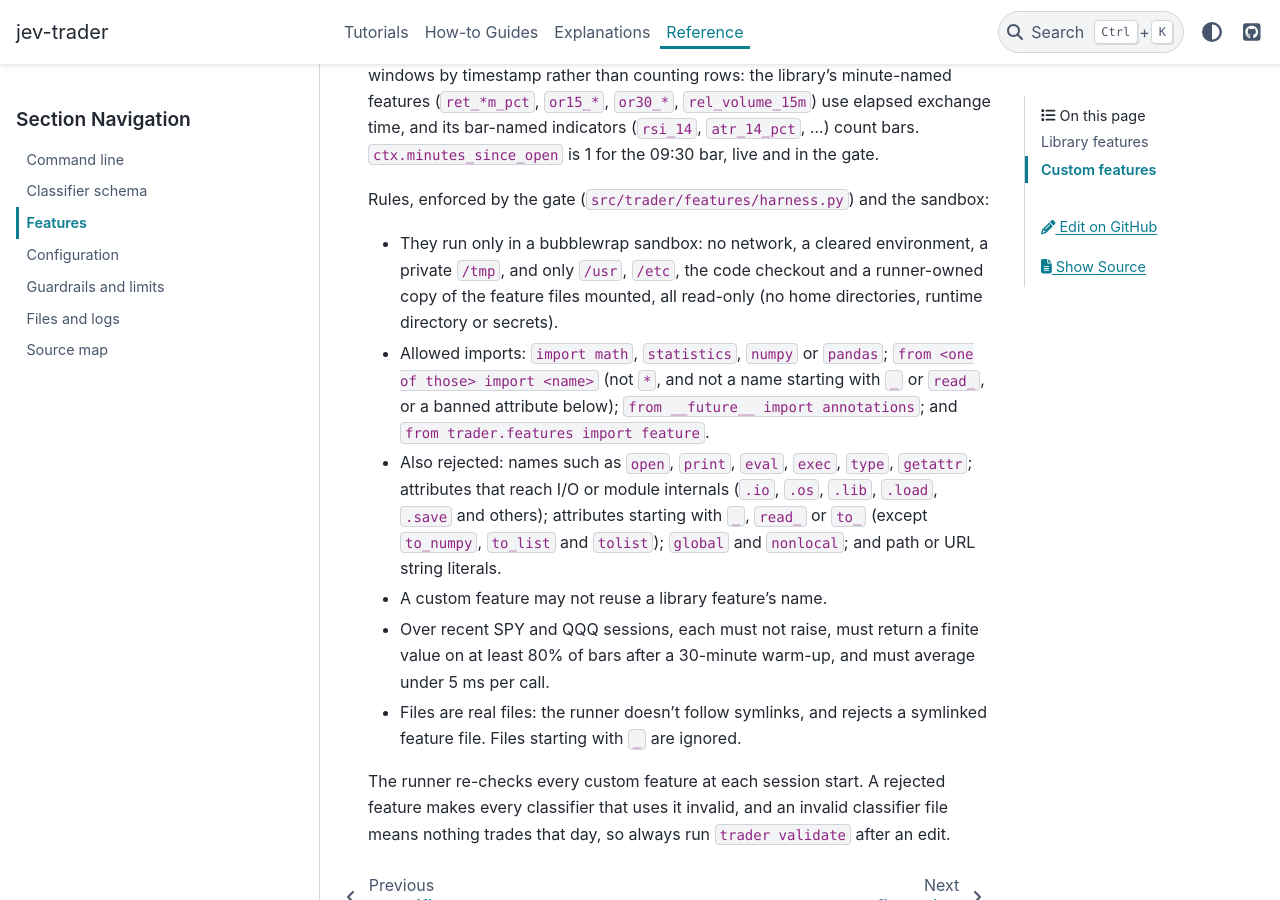
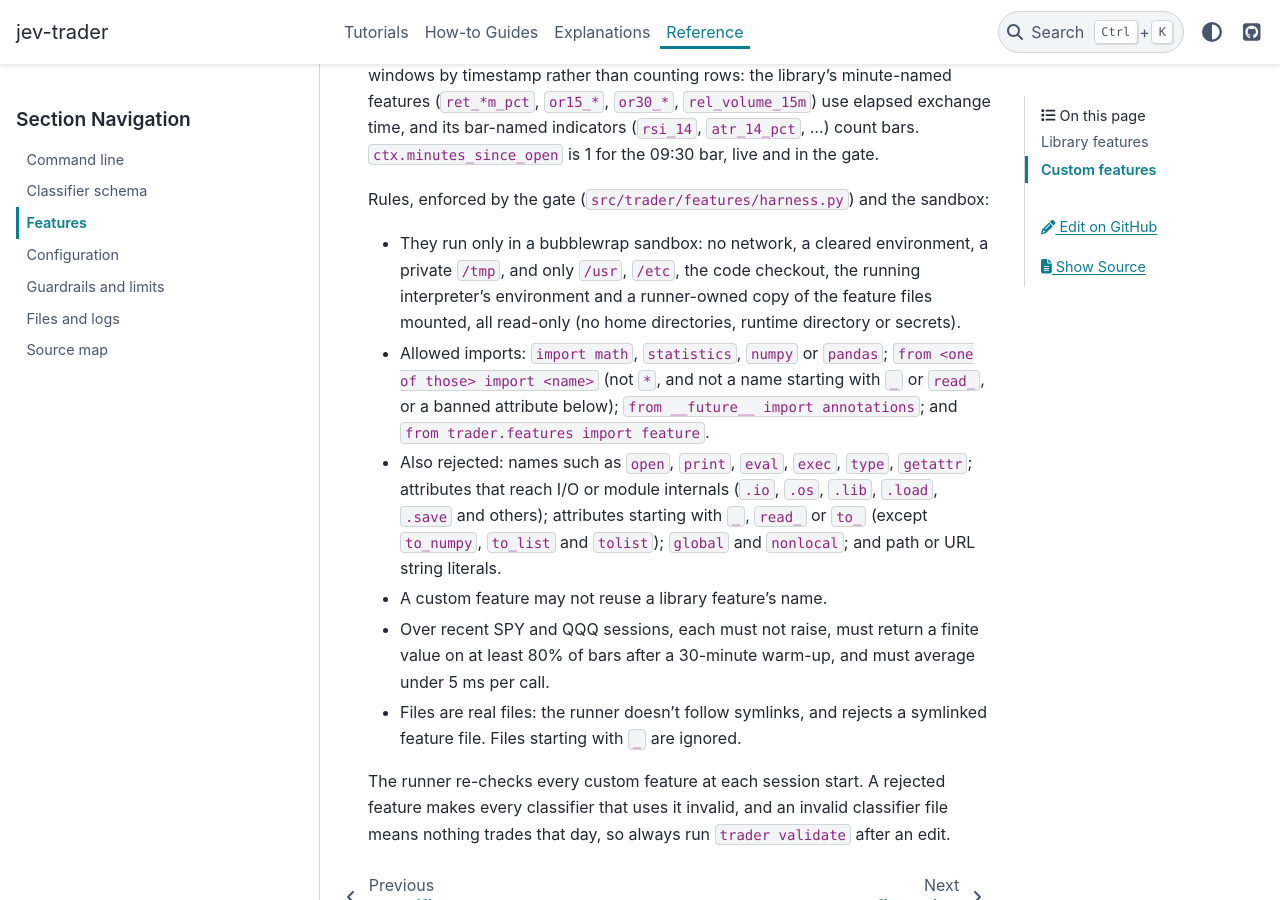
Before and after one commit to gilesknap/jev-trader, a Sphinx documentation site: the page built from docs/reference/features.md, in a window 1280 px wide and 900 px high, scrolled down 1028 px. Built offline with Sphinx 7.4.7 and the PyData theme 0.15.4, drawn with Linux system fonts in a browser that asks for light colours.

Commit message:
Skip /etc when recreating interpreter links, and list the interpreter's mount in the docs
Co-Authored-By: Claude Opus 5.5 <noreply@anthropic.com>
Claude-Session: https://claude.ai/code/session_01Uybqz7jZi6kcfyvT7Tw7tN

```diff
--- a/docs/reference/features.md
+++ b/docs/reference/features.md
@@ -45,7 +45,8 @@ timestamp rather than counting rows: the library's minute-named features (`ret_*
 Rules, enforced by the gate (`src/trader/features/harness.py`) and the sandbox:
 
 - They run only in a bubblewrap sandbox: no network, a cleared environment, a private `/tmp`,
-  and only `/usr`, `/etc`, the code checkout and a runner-owned copy of the feature files mounted,
+  and only `/usr`, `/etc`, the code checkout, the running interpreter's environment and a
+  runner-owned copy of the feature files mounted,
   all read-only (no home directories, runtime directory or secrets).
 - Allowed imports: `import math`, `statistics`, `numpy` or `pandas`; `from <one of those> import
   <name>` (not `*`, and not a name starting with `_` or `read_`, or a banned attribute below);
```
Also changed, not shown: 1 other file.
